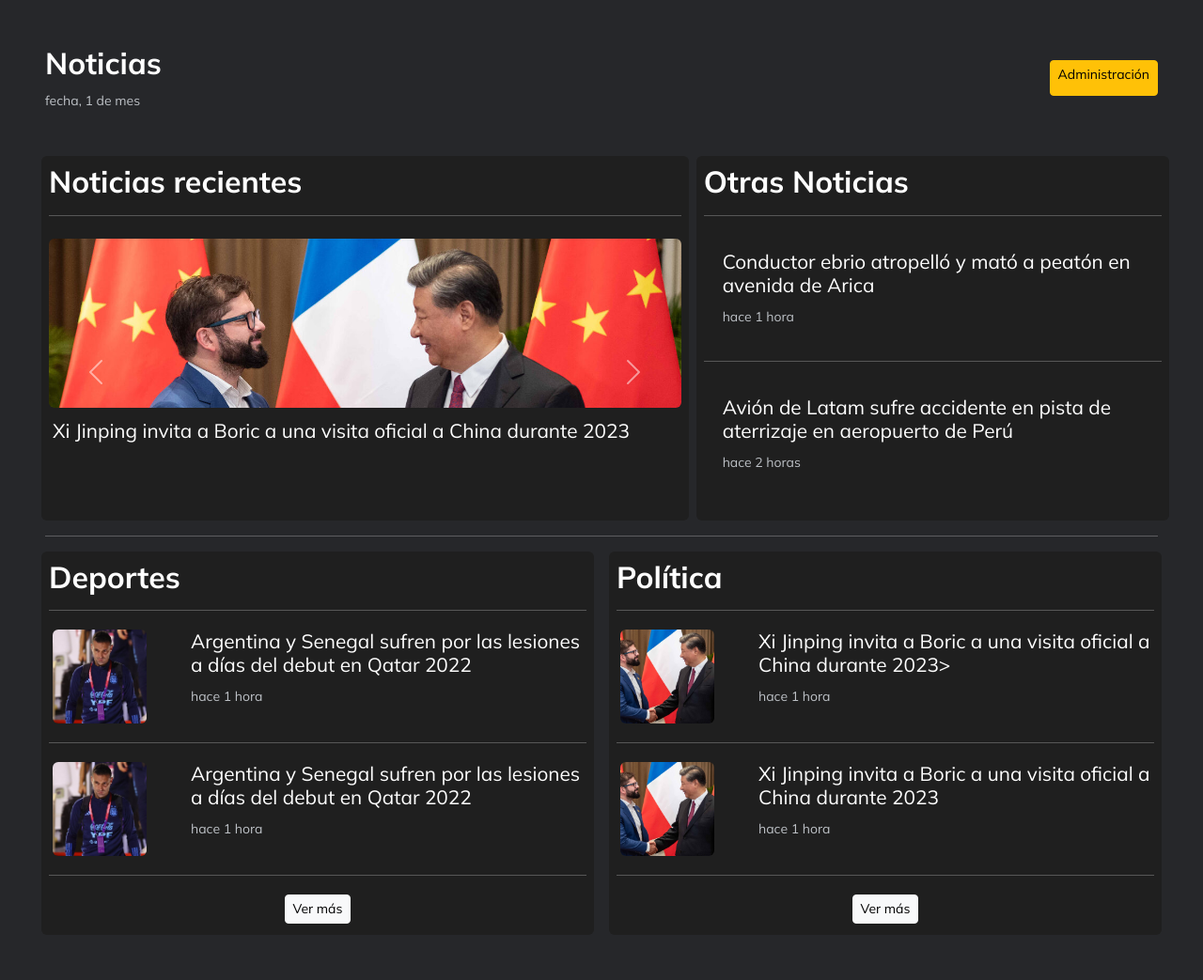
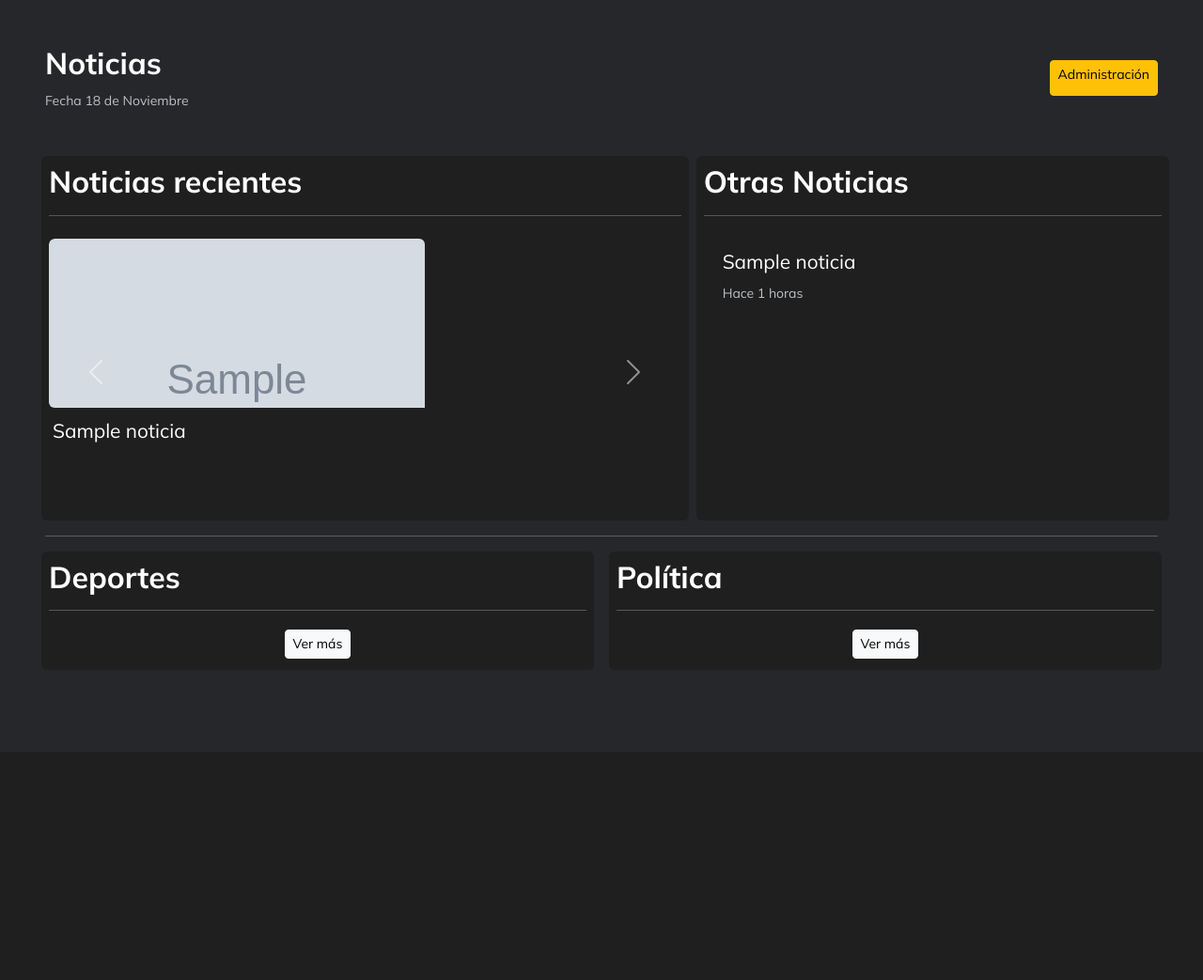
Before and after one commit to mhylos/lab3noticias, a PHP site: page / in a window 1280 px wide. Shown: the whole page at 94% size. After the commit the page ends 701 px from the top, so only its background shows below. Run offline with PHP 8.4, Linux system fonts and the light colour scheme; tables that the repository leaves empty or names only in its code hold one stand-in row (values such as "Sample post"); grey boxes marked "Sample" are stand-in pictures.

Commit message:
update index.php db
insert values of db in index.php

```diff
--- a/cnn.php
+++ b/cnn.php
@@ -4,6 +4,13 @@
     if ($conexion -> connect_error){
         die("Conexión fallida: " . $conexion -> connect_error);
     }
+
+    //Fecha y Hora
+    date_default_timezone_set('America/Santiago');
+    $months = ["Enero", "Febrero", "Marzo", "Abril", "Mayo", "Junio", "Julio", "Agosto", "Septiembre", "Octubre", "Noviembre", "Diciembre"];
+    $day = date("d");
+    $month = date("m") - 1;
+    $current_hour = date("G");
 
     // CREANDO LA BASE DE DATOS noticias
     // $sql = "CREATE DATABASE noticias";
@@ -21,7 +28,8 @@
     //     imagen VARCHAR(1000) NOT NULL,
     //     resumen VARCHAR(1000) NOT NULL,
     //     noticia VARCHAR(4000) NOT NULL,
-    //     fecha VARCHAR(100)
+    //     fecha DATE,
+    //     categoria VARCHAR(50) NOT NULL DEFAULT "Otra Categoria",
     //     )";
 
     // if ($conexion -> query($sql) === true){
@@ -29,4 +37,3 @@
     // } else{
     //     die("No se ha creado la tabla");
     // }
-?>
--- a/index.php
+++ b/index.php
@@ -24,10 +24,10 @@
         <div class="row">
             <div class="col">
                 <h1>Noticias</h1>
-                <small>fecha, 1 de mes</small>
+                <small><?php echo "Fecha $day de $months[$month]" ?></small>
             </div>
             <div class="col d-sm-flex flex-row-reverse">
-                <a href="listado_noticia.php" type="button" class="btn btn-warning btn-sm my-3">Administración</a>
+                <a href="admin.php" type="button" class="btn btn-warning btn-sm my-3">Administración</a>
             </div>
         </div>
     </header>
@@ -39,24 +39,22 @@
                     <hr>
                     <div id="recentnewsCarousel" class="carousel slide rounded" data-ride="carousel">
                         <div class="carousel-inner">
-                            <div class="carousel-item active">
-                                <div class="image-container my-2 rounded">
-                                    <img class="img-fluid" src="assets/img/social-xi-jinping-invita-boric-visita-china-1200x633.jpg" alt="">
-                                </div>
-                                <div class="titulo-container">
-                                    <h4 class="p-1">Xi Jinping invita a Boric a una visita oficial a China durante 2023
-                                    </h4>
-                                </div>
-                            </div>
-                            <div class="carousel-item">
-                                <div class="image-container m-1">
-                                    <img class="img-fluid rounded-top" src="assets/img/casado_con_hijos.webp" alt="">
-                                </div>
-                                <div class="titulo-container">
-                                    <h4 class="p-1">¡Tras 15 años! Casado con Hijos regresa con nueva temporada y pronto
-                                        arrancan las grabaciones</h4>
-                                </div>
-                            </div>
+                                <?php
+                                $sql = "SELECT titulo, imagen FROM tabla_noticia ORDER BY fecha DESC LIMIT 2;";
+                                $result = mysqli_query($conexion, $sql);
+                                $active = "active";
+                                while ($mostrar = mysqli_fetch_array($result)) {
+                                    echo "<div class='carousel-item $active'>";
+                                    echo "<div class='image-container my-2 rounded'>";
+                                    echo "<img class='img-fluid rounded-top' src='assets/img/$mostrar[1]' alt=''>";
+                                    echo "</div>";
+                                    echo "<div class='titulo-container'>";
+                                    echo "<h4 class='p-1'>$mostrar[0] </h4>";
+                                    echo "</div>";
+                                    echo "</div>";
+                                    $active = "";
+                                }
+                                ?>
                         </div>
                         <button class="carousel-control-prev" type="button" data-bs-target="#recentnewsCarousel" data-bs-slide="prev">
                             <span class="carousel-control-prev-icon" aria-hidden="true"></span>
@@ -71,32 +69,23 @@
             </article>
             <aside class="col-md-5 my-3 my-md-0 rounded p-2 px-md-2">
                 <h2>Otras Noticias</h2>
-                <hr>
-                <div class="row-md d-md-flex">
-                    <div class="col-md m-1">
-                        <div class="card">
-                            <div class="card-body">
-                                <h4 class="card-title cutlines">Conductor ebrio atropelló y mató a peatón en avenida de
-                                    Arica</h5>
-                                    <small>hace 1 hora</small>
-                            </div>
-                        </div>
-                    </div>
-                </div>
-
-                <hr>
-
-                <div class="row-md d-md-flex">
-                    <div class="col-md m-1">
-                        <div class="card">
-                            <div class="card-body">
-                                <h4 class="card-title cutlines">Avión de Latam sufre accidente en pista de aterrizaje en
-                                    aeropuerto de Perú</h5>
-                                    <small>hace 2 horas</small>
-                            </div>
-                        </div>
-                    </div>
-                </div>
+                <?php
+                $sql = "SELECT titulo, imagen FROM tabla_noticia WHERE categoria NOT IN ('Deportes', 'Politica') ORDER BY fecha DESC LIMIT 3;";
+                $result = mysqli_query($conexion, $sql);
+                while ($mostrar = mysqli_fetch_array($result)) {
+                    echo "<hr>";
+                    echo "<div class='row-md d-md-flex'>";
+                    echo "<div class='col-md m-1'>";
+                    echo "<div class='card'>";
+                    echo "<div class='card-body'>";
+                    echo "<h4 class='card-title cutlines'>$mostrar[0]</h5>";
+                    echo "<small>Hace 1 horas</small>";
+                    echo "</div>";
+                    echo "</div>";
+                    echo "</div>";
+                    echo "</div>";
+                }
+                ?>
             </aside>
         </div>
         <hr>
@@ -104,29 +93,22 @@
             <article class="col-md-6 p-0 px-md-2">
                 <section class="p-2 rounded">
                     <h2>Deportes</h2>
-                    <hr>
-                    <div class="row p-1">
-                        <div class="col-3 d-flex flex-column justify-content-center">
-                            <img class="small-square rounded" src="assets/img/argentina_senegal_lesiones_dias_debut_qatar_2022.jpg?>" alt="">
-                        </div>
-                        <div class="col">
-                            <h4 class="cutlines">Argentina y Senegal sufren por las lesiones a días del debut en Qatar
-                                2022</h4>
-                            <small>hace 1 hora</small>
-                        </div>
-
-                    </div>
-                    <hr>
-                    <div class="row p-1">
-                        <div class="col-3 d-flex flex-column justify-content-center">
-                            <img class="small-square rounded" src="assets/img/argentina_senegal_lesiones_dias_debut_qatar_2022.jpg" alt="">
-                        </div>
-                        <div class="col">
-                            <h4 class="cutlines">Argentina y Senegal sufren por las lesiones a días del debut en Qatar
-                                2022</h4>
-                            <small>hace 1 hora</small>
-                        </div>
-                    </div>
+                    <?php
+                    $sql = "SELECT titulo, imagen FROM tabla_noticia WHERE categoria = 'Deportes' ORDER BY fecha DESC LIMIT 3;";
+                    $result = mysqli_query($conexion, $sql);
+                    while ($mostrar = mysqli_fetch_array($result)) {
+                        echo "<hr>";
+                        echo "<div class='row p-1'>";
+                        echo "<div class='col-3 d-flex flex-column justify-content-center'>";
+                        echo "<img class='small-square rounded' src='assets/img/$mostrar[imagen]' alt=''>";
+                        echo "</div>";
+                        echo "<div class='col'>";
+                        echo "<h4 class='cutlines'>$mostrar[titulo]</h4>";
+                        echo "<small>hace 1 hora</small>";
+                        echo "</div>";
+                        echo "</div>";
+                    }
+                    ?>
                     <hr>
                     <div class="row d-flex justify-content-center p-1">
                         <div class="col d-flex justify-content-center ">
@@ -140,28 +122,24 @@
             <article class="col-md-6 p-0 px-md-2">
                 <section class="p-2 rounded">
                     <h2>Política</h2>
-                    <hr>
-                    <div class="row p-1">
-                        <div class="col-3 d-flex flex-column justify-content-center">
-                            <img class="small-square rounded" src="assets/img/social-xi-jinping-invita-boric-visita-china-1200x633.jpg" alt="">
-                        </div>
-                        <div class="col">
-                            <h4 class="cutlines">Xi Jinping invita a Boric a una visita oficial a China durante 2023>
-                            </h4>
-                            <small>hace 1 hora</small>
-                        </div>
-                    </div>
-                    <hr>
-                    <div class="row p-1">
-                        <div class="col-3 d-flex flex-column justify-content-center">
-                            <img class="small-square rounded" src="assets/img/social-xi-jinping-invita-boric-visita-china-1200x633.jpg" alt="">
-                        </div>
-                        <div class="col">
-                            <h4 class="cutlines">Xi Jinping invita a Boric a una visita oficial a China durante 2023
-                            </h4>
-                            <small>hace 1 hora</small>
-                        </div>
-                    </div>
+                    <?php
+                    $sql = "SELECT titulo, imagen FROM tabla_noticia WHERE categoria = 'Politica' ORDER BY fecha DESC LIMIT 3;";
+                    $result = mysqli_query($conexion, $sql);
+                    while ($mostrar = mysqli_fetch_array($result)) {
+
+                        echo "<hr>";
+                        echo "<div class='row p-1'>";
+                        echo "<div class='col-3 d-flex flex-column justify-content-center'>";
+                        echo "<img class='small-square rounded' src='assets/img/$mostrar[1]' alt=''>";
+                        echo "</div>";
+                        echo "<div class='col'>";
+                        echo "<h4 class='cutlines'>$mostrar[0]>";
+                        echo "</h4>";
+                        echo "<small>hace 1 hora</small>";
+                        echo "</div>";
+                        echo "</div>";
+                    }
+                    ?>
                     <hr>
                     <div class="row d-flex justify-content-center p-1">
                         <div class="col d-flex justify-content-center ">
```
